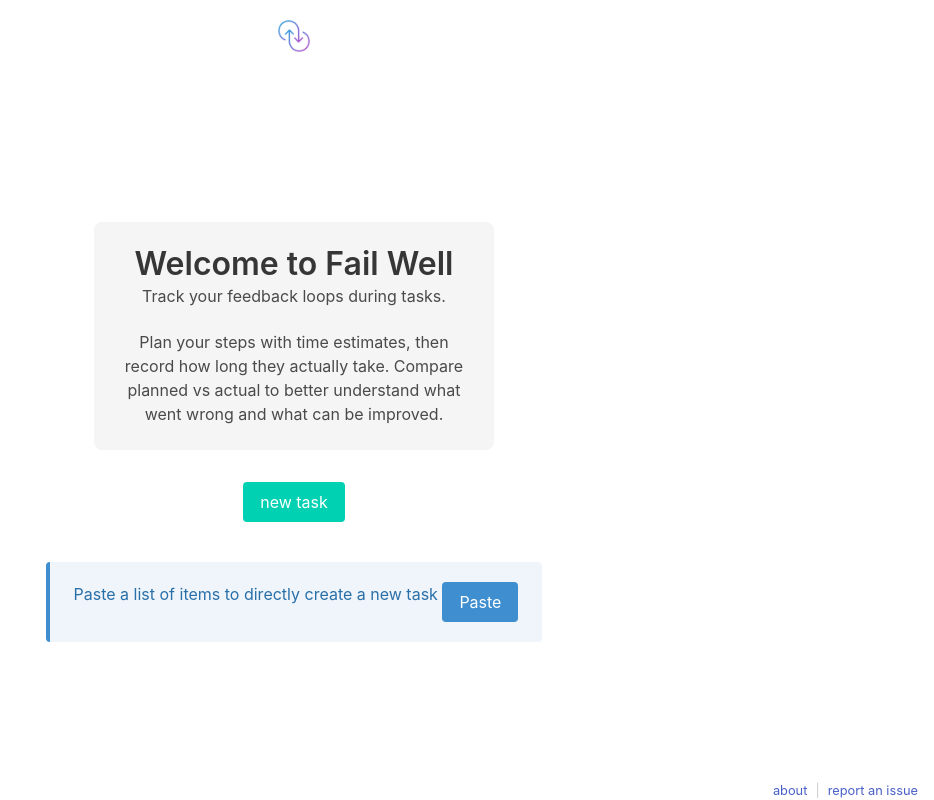
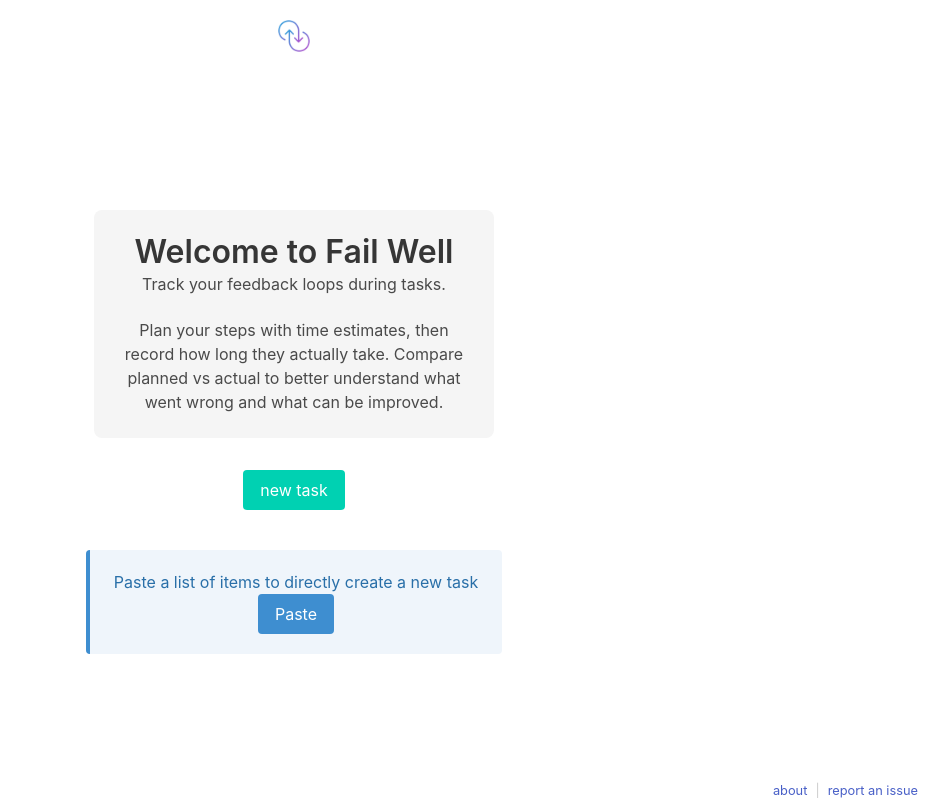
Before and after one commit to jcalixte/failwell, a Vue app: page / in a window 1280 px wide. Shown: the whole page, without its empty margins (346-1280 px from the left). Built offline with nearby package versions, Linux system fonts and the light colour scheme; a web font is replaced by a local one; what vue-diff would draw is missing.

Commit message:
design: button new line

```diff
--- a/src/views/HomeView.vue
+++ b/src/views/HomeView.vue
@@ -84,7 +84,7 @@ onUnmounted(() => {
         </div>
         <section class="message is-info paste-hint">
           <div class="message-body">
-            Paste a list of items to directly create a new task
+            <p>Paste a list of items to directly create a new task</p>
             <button @click="handlePaste()" class="button is-info">Paste</button>
           </div>
         </section>
```
